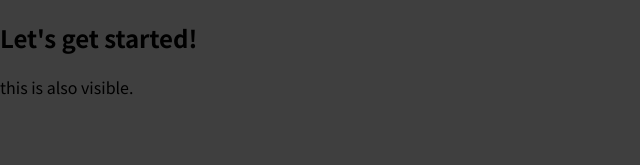
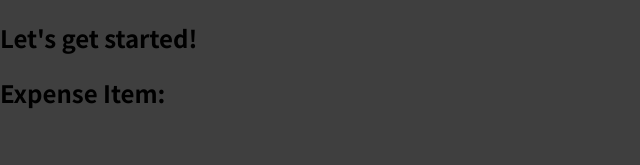
Before and after one commit to GraysonSuchanek/reactstudy, a JavaScript app in the folder 01-starting-setup/: page / in a window 1280 px wide. Shown: the top 165 px of the page, without its empty margins (0-640 px from the left). Built offline with nearby package versions, Linux system fonts and the light colour scheme.

Commit message:
importing Expense Item

```diff
--- a/01-starting-setup/src/App.js
+++ b/01-starting-setup/src/App.js
@@ -1,3 +1,5 @@
+import ExpenseItem from "./components/ExpenseItem";
+
 function App() {
   // JS without React --
   // const para = document.createElement('p');
@@ -6,7 +8,7 @@
   return (
     <div>
       <h2>Let's get started!</h2>
-      <p>this is also visible.</p>
+      <ExpenseItem/>
     </div>
   );
 }
--- /dev/null
+++ b/01-starting-setup/src/components/ExpenseItem.js
@@ -0,0 +1,7 @@
+function ExpenseItem() {
+    return (
+        <h2>Expense Item:</h2>
+    )
+}
+
+export default ExpenseItem;
```
Also changed, not shown: 1 other file (tests, documents, lock files or other folders).
